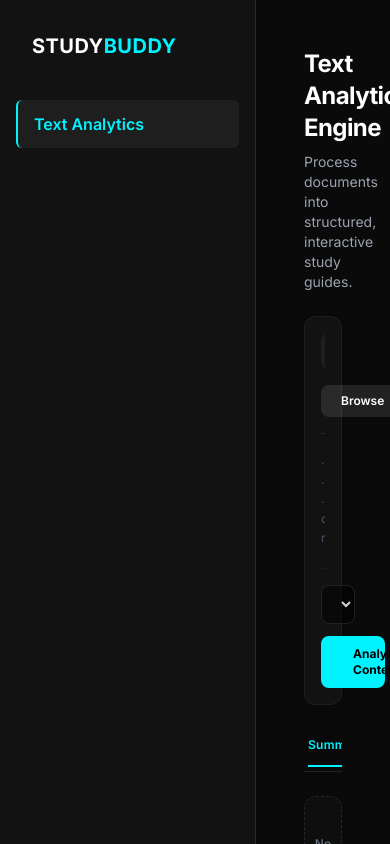
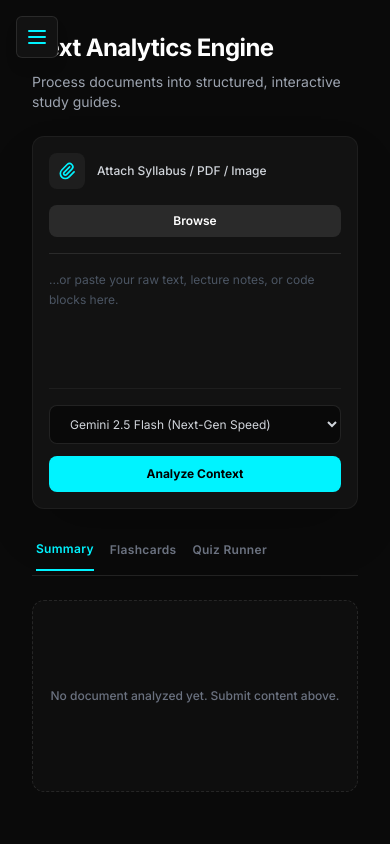
Before and after one commit to AzeemAhmad-dev/ai-study-buddy, a Next.js app in the folder frontend/: page /text in a window 390 px wide. Built offline with nearby package versions, Linux system fonts and the light colour scheme.

Commit message:
style: implement mobile responsive sidebar and layout

```diff
--- a/frontend/src/app/layout.tsx
+++ b/frontend/src/app/layout.tsx
@@ -17,9 +17,14 @@ export default function RootLayout({
 }>) {
   return (
     <html lang="en">
-      <body className={`${inter.className} flex h-screen w-screen overflow-hidden`}>
+      <body className={`${inter.className} flex h-screen w-screen overflow-hidden bg-background`}>
         <Sidebar />
-        <main className="flex-1 h-full overflow-y-auto bg-background p-8">
+
+        {/*
+          md:ml-64 prevents the content from sliding under the desktop sidebar.
+          p-4 md:p-8 ensures mobile users aren't crushed by giant margins.
+        */}
+        <main className="flex-1 h-full overflow-y-auto md:ml-64 p-4 md:p-8 transition-all duration-300">
           {children}
         </main>
       </body>
--- a/frontend/src/components/Sidebar.tsx
+++ b/frontend/src/components/Sidebar.tsx
@@ -1,5 +1,6 @@
 "use client";
 
+import { useState } from "react";
 import Link from "next/link";
 import { usePathname } from "next/navigation";
 
@@ -8,13 +9,40 @@ const navItems = [
 ];
 
 export default function Sidebar() {
+  const [isOpen, setIsOpen] = useState(false);
   const pathname = usePathname();
 
   return (
-    <aside className="w-64 h-full bg-surface border-r border-thin flex flex-col pt-8 px-4">
+    <>
+      {/* Mobile Hamburger Button */}
+      <button
+        onClick={() => setIsOpen(!isOpen)}
+        className="md:hidden fixed top-4 left-4 z-50 p-2 bg-surface border border-thin rounded-md text-neon-blue shadow-lg hover:bg-white/5 transition-colors"
+        aria-label="Toggle Menu"
+      >
+        <svg className="w-6 h-6" fill="none" stroke="currentColor" viewBox="0 0 24 24">
+          <path strokeLinecap="round" strokeLinejoin="round" strokeWidth={2} d={isOpen ? "M6 18L18 6M6 6l12 12" : "M4 6h16M4 12h16M4 18h16"} />
+        </svg>
+      </button>
+
+      {/* Mobile Overlay Background (dims the screen when menu is open) */}
+      {isOpen && (
+        <div
+          className="md:hidden fixed inset-0 bg-black/60 z-40 backdrop-blur-sm transition-opacity"
+          onClick={() => setIsOpen(false)}
+        />
+      )}
+
+      {/* The Sidebar Container */}
+      <aside
+        className={`fixed inset-y-0 left-0 z-40 w-64 h-full bg-surface border-r border-thin flex flex-col pt-8 px-4 transition-transform duration-300 ease-in-out md:translate-x-0 ${
+          isOpen ? "translate-x-0" : "-translate-x-full"
+        }`}
+      >
         <h1 className="text-xl font-bold text-white mb-10 px-4 tracking-wide uppercase">
           Study<span className="text-neon-blue">Buddy</span>
         </h1>
+
         <nav className="flex flex-col gap-2">
           {navItems.map((item) => {
             const isActive = pathname === item.href;
@@ -22,6 +50,7 @@ export default function Sidebar() {
               <Link
                 key={item.href}
                 href={item.href}
+                onClick={() => setIsOpen(false)} // Auto-close drawer on mobile when clicking a link
                 className={`px-4 py-3 rounded-md transition-all duration-300 border-l-2 ${
                   isActive
                     ? "border-neon-blue bg-white/5 text-neon-blue font-semibold"
@@ -34,5 +63,6 @@ export default function Sidebar() {
           })}
         </nav>
       </aside>
+    </>
   );
 }
```
Lines whose indentation alone changed are shown as unchanged.
